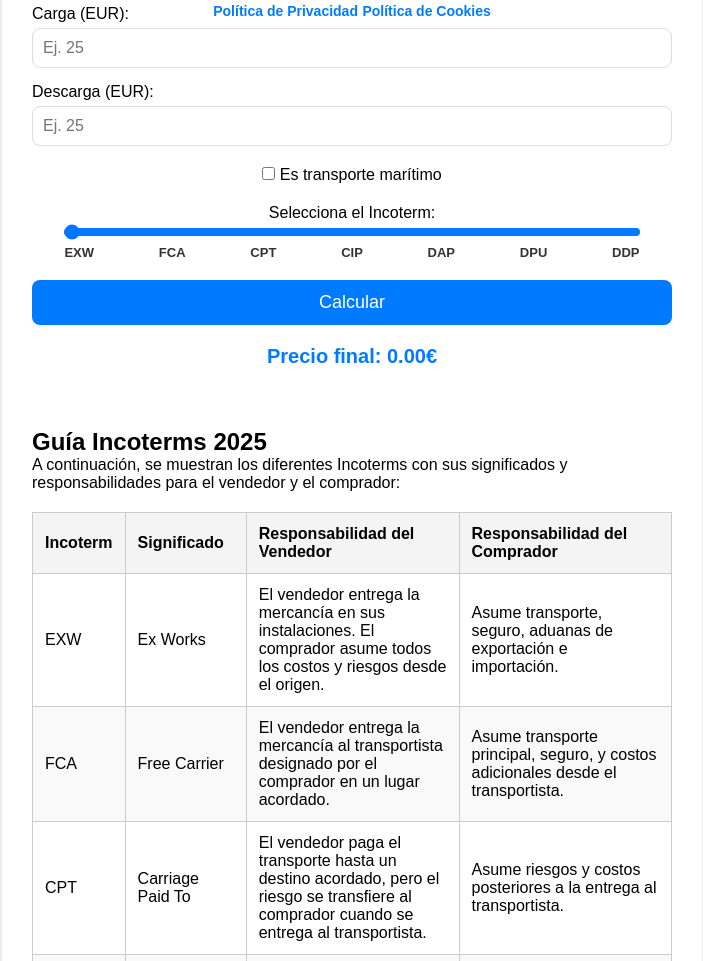
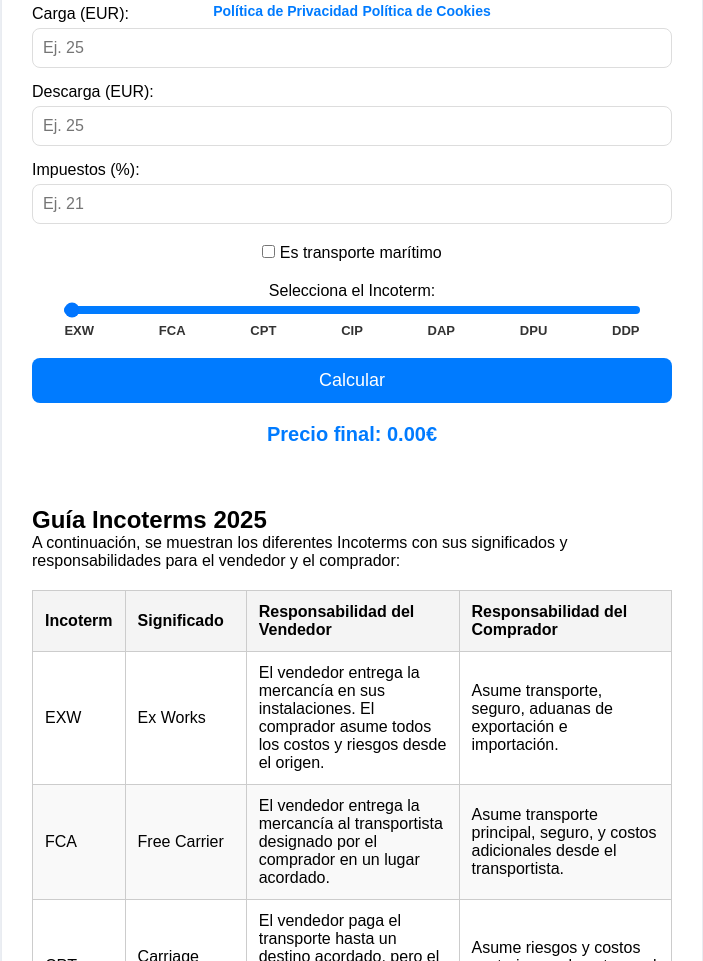
Before and after one commit to jorgeddcc7/Primer-Proyecto, a plain HTML site: page index.html in a window 1280 px wide. Shown: the part 765-1726 px from the top of the page, without its empty margins (288-991 px from the left). Drawn offline with Linux system fonts and the light colour scheme.

Commit message:
impuestos

```diff
--- a/calculadora.js
+++ b/calculadora.js
@@ -7,6 +7,7 @@ function calcularPrecio() {
     const aduanaImportacion = parseFloat(document.getElementById('aduana-importacion').value) || 0;
     const carga = parseFloat(document.getElementById('carga').value) || 0;
     const descarga = parseFloat(document.getElementById('descarga').value) || 0;
+    const impuestos = parseFloat(document.getElementById('impuestos').value) || 0;
 
     const incotermIndex = parseInt(document.getElementById('incoterm-slider').value);
 
@@ -32,8 +33,10 @@ function calcularPrecio() {
             precioTotal += transporteLocal + transporteInternacional + descarga + aduanaExportacion + carga;
             break;
         case 6: // DDP
-            precioTotal += transporteLocal + transporteInternacional + descarga + aduanaExportacion + aduanaImportacion;
-            break;
+        const valorAduana = precioBase + transporteInternacional + seguro + aduanaImportacion;
+        const impuestosCalculados = valorAduana * (impuestos / 100);
+        precioTotal += transporteLocal + transporteInternacional + descarga + aduanaExportacion + aduanaImportacion + impuestosCalculados;
+        break;
         case 7: // FOB
             precioTotal += transporteLocal + carga + aduanaExportacion;
             break;
--- a/index.html
+++ b/index.html
@@ -80,6 +80,10 @@
                 <div class="input-group">
                     <label for="descarga">Descarga (EUR):</label>
                     <input type="number" id="descarga" placeholder="Ej. 25">
+                </div>
+                <div class="input-group">
+                    <label for="impuestos">Impuestos (%):</label>
+                    <input type="number" id="impuestos" placeholder="Ej. 21">
                 </div>
             </section>
 
```
